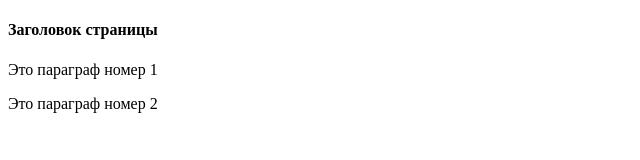
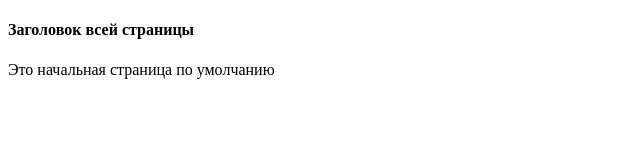
Before and after one commit to DariaK2/2023_Basics_of_Web_Tecnologies, a plain HTML site: page index.html in a window 1280 px wide. Shown: the whole page, without its empty margins (0-640 px from the left). Drawn offline with Linux system fonts and the light colour scheme.

Commit message:
Update index.html

```diff
--- a/index.html
+++ b/index.html
@@ -2,13 +2,12 @@
 <html lang="en">
 <head>
     <meta charset="UTF-8">
-    <title>Title</title>
+    <title>Заголовок всей страницы</title>
 </head>
 <body>
-<h4 title="Это подсказка">Заголовок страницы</h4>
+<h4 title="Это подсказка">Заголовок всей страницы</h4>
 
-<p>Это параграф <span>номер 1</span></p>
-<p>Это параграф <span>номер 2</span></p>
+<p>Это начальная страница по умолчанию</p>
 
 </body>
 </html>
```
